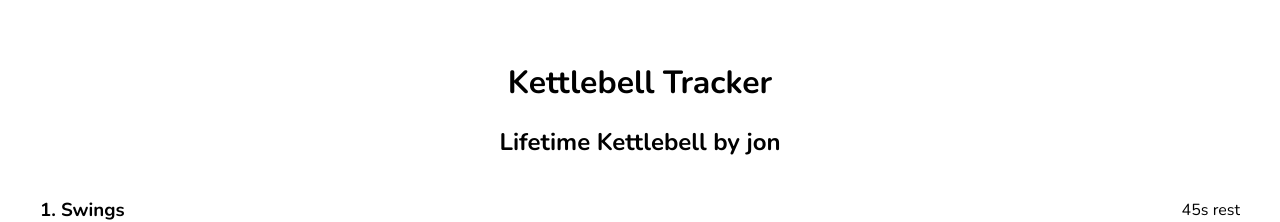
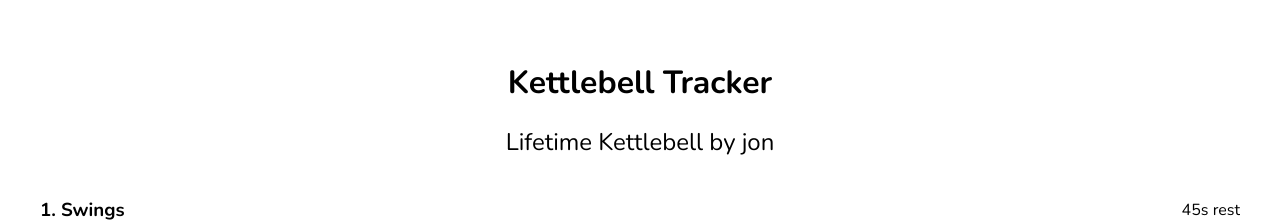
Before and after one commit to jonmadison/workout.madimadethis.com, a React (Vite) app: page / in a window 1280 px wide. Shown: the top 222 px of the page. Built offline with nearby package versions, Linux system fonts and the light colour scheme.

Commit message:
Set workout title font weight to 200

```diff
--- a/src/App.jsx
+++ b/src/App.jsx
@@ -14,7 +14,7 @@ function App() {
           <div className="flex-shrink-0 px-4 py-4">
             <div className="max-w-2xl mx-auto">
               <h1 className="text-4xl font-bold text-center mb-4">Kettlebell Tracker</h1>
-              <h2 className="text-2xl font-normal text-center">{workoutRoutine.name} by {workoutRoutine.author}</h2>
+              <h2 className="text-2xl text-center" style={{ fontWeight: 200 }}>{workoutRoutine.name} by {workoutRoutine.author}</h2>
             </div>
           </div>
 
```
